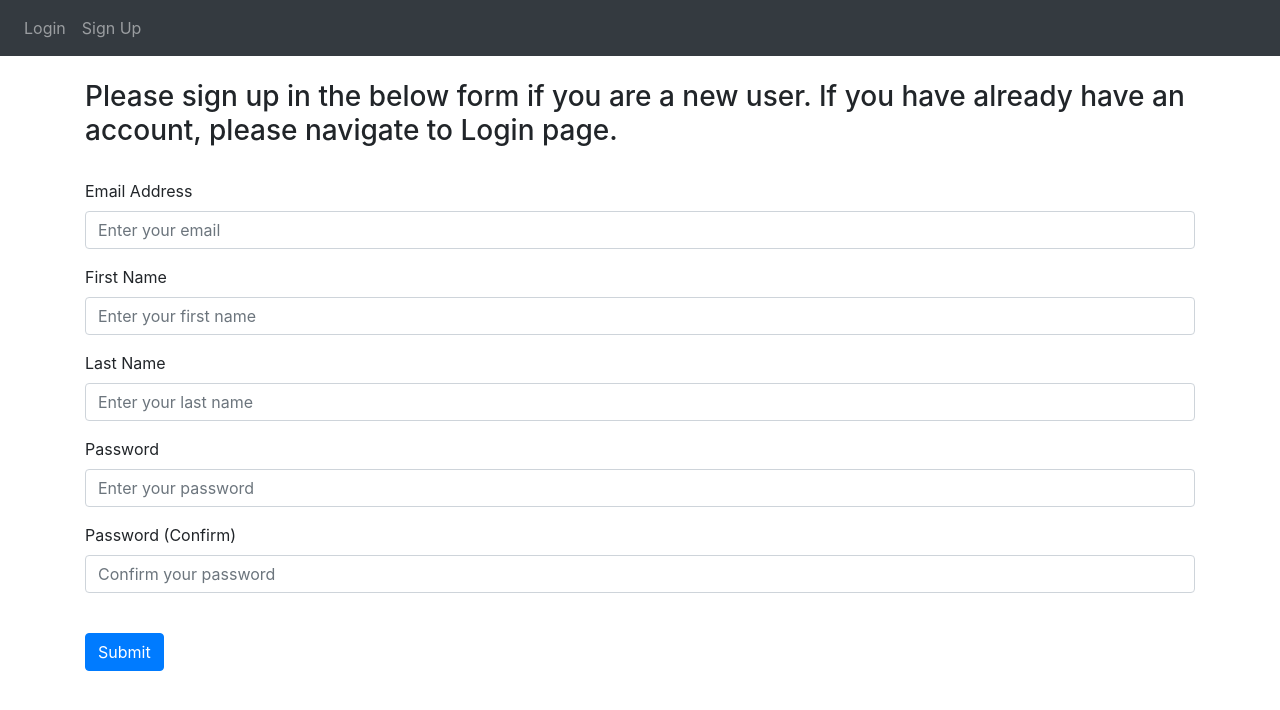
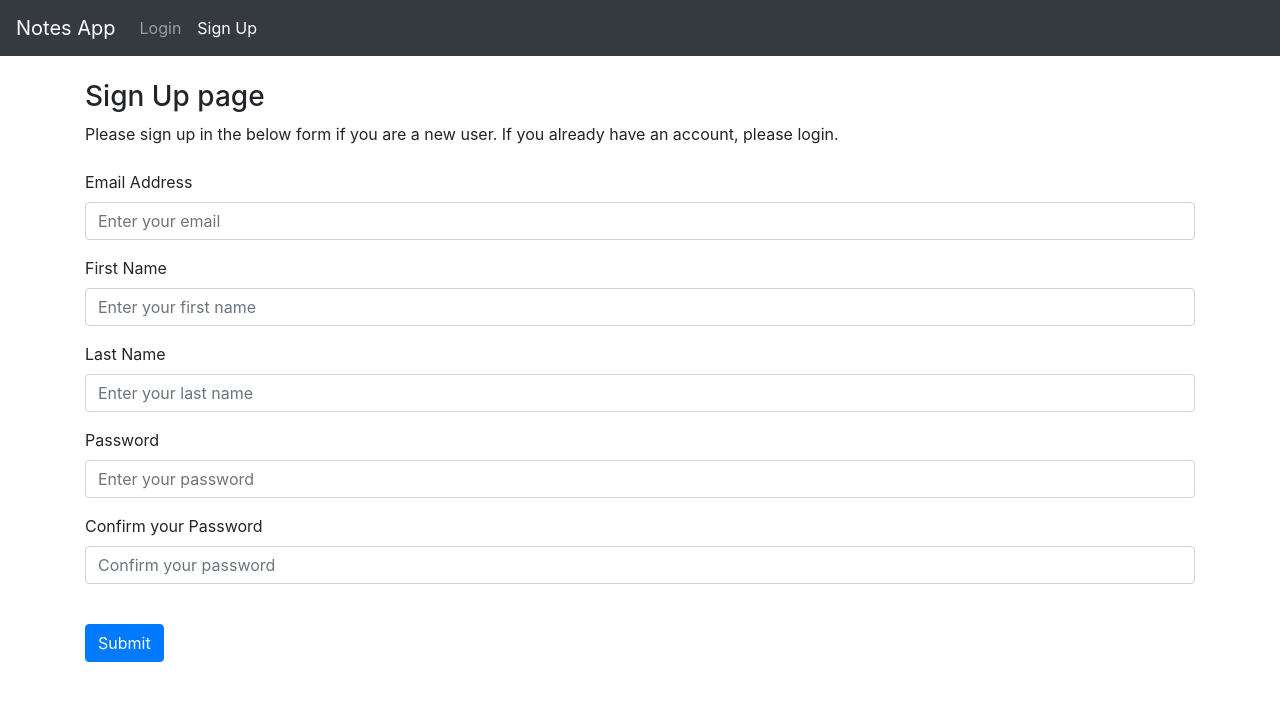
Before and after one commit to MichaelCheungCC/Flask-Web-Tutorial, a Flask app: page /sign-up in a window 1280 px wide. Shown: the top 710 px of the page. Run offline with Flask 3, Linux system fonts and the light colour scheme; some libraries are stand-ins or nearby versions.

Commit message:
Beautify the webpage

```diff
--- a/website/auth.py
+++ b/website/auth.py
@@ -22,7 +22,7 @@ def login():
             else:
                 flash('Incorrect password, please try again.', category='error')
         else:
-            flash(f'{email} does not exist! Please sign up.', category='error')
+            flash(f'{email} has not been registered! Please sign up.', category='error')
 
     return render_template("login.html", user=current_user)
 
--- a/website/models.py
+++ b/website/models.py
@@ -1,13 +1,14 @@
 from . import db
 from flask_login import UserMixin
 from sqlalchemy.sql import func
-
+from datetime import datetime
+import pytz
 
 class Note(db.Model):
     id = db.Column(db.Integer, primary_key=True)
     data = db.Column(db.String(10000))
-    date = db.Column(db.DateTime(timezone=True), default=func.now())
     user_id = db.Column(db.Integer, db.ForeignKey('user.id'))
+    date = db.Column(db.DateTime(timezone=True), default=pytz.timezone('Asia/Shanghai').localize(datetime.now())) # UTC+08:00 timezone
 
 
 class User(db.Model, UserMixin):
--- /dev/null
+++ b/website/static/mystyle.css
@@ -0,0 +1,9 @@
+h3, p1, ul {
+  caret-color: transparent;
+}
+
+::selection {
+    background-color: #c933ff;
+    color: #FFFFFF;
+    z-index: 9999;
+  }
--- a/website/templates/base.html
+++ b/website/templates/base.html
@@ -14,29 +14,37 @@
       href="https://stackpath.bootstrapcdn.com/font-awesome/4.7.0/css/font-awesome.min.css"
       crossorigin="anonymous"
     />
+    <link rel="stylesheet" href="..\static\mystyle.css">
     <title>{% block title %}Home{% endblock %}</title>
   </head>
 
   <body>
     <nav class="navbar navbar-expand-lg navbar-dark bg-dark">
+      <span class="navbar-brand">Notes App</span>
       <button
         class="navbar-toggler"
         type="button"
         data-toggle="collapse"
-        data-target="#navbar"
+        data-target="#navbarText"
+        aria-controls="navbarText"
+        aria-expanded="false"
+        aria-label="Toggle navigation"
       >
         <span class="navbar-toggler-icon"></span>
       </button>
-      <div class="collapse navbar-collapse" id="navbar">
-        <div class="navbar-nav">
+      <div class="collapse navbar-collapse" id="navbarText">
+        <div class="navbar-nav mr-auto">
           {% if not user.is_authenticated %}
           <a class="nav-item nav-link" id="login" href="/login">Login</a>
           <a class="nav-item nav-link" id="signup" href="/sign-up">Sign Up</a>
           {% else %}
+          <a class="nav-item nav-link" id="home" href="/">Home</a>
           <a class="nav-item nav-link" id="logout" href="/logout">Logout</a>
-          <a class="nav-item nav-link" id="home" href="/">Home</a>
           {% endif %}
         </div>
+        {% if user.is_authenticated %}
+        <span class="navbar-text">Logged in as {{ user.email }}</span>
+        {% endif %}
       </div>
     </nav>
 
@@ -59,6 +67,8 @@
     {% endif %} {% endfor %} {% endif %} {% endwith %}
 
     <div class="container">{% block content%} {% endblock %}</div>
+
+    <!--CDNs-->
     <script
       src="https://code.jquery.com/jquery-3.2.1.slim.min.js"
       integrity="sha384-KJ3o2DKtIkvYIK3UENzmM7KCkRr/rE9/Qpg6aAZGJwFDMVNA/GpGFF93hXpG5KkN"
@@ -75,9 +85,17 @@
       crossorigin="anonymous"
     ></script>
 
+    <!--include external javascript-->
     <script
       type="text/javascript"
       src="{{ url_for('static', filename='index.js') }}"
     ></script>
+
+    <!--jQuery to dynamically set active navbar-->
+    <script>
+      $(document).ready(function () {
+        $('a[href="' + this.location.pathname + '"]').addClass("active");
+      });
+    </script>
   </body>
 </html>
--- a/website/templates/home.html
+++ b/website/templates/home.html
@@ -2,9 +2,11 @@
 %}
 <h1 align="center">Notes</h1>
 <ul class="list-group list-group-flush" id="notes">
+  <!--pass variable user from render_template kwarg-->
   {% for note in user.notes %}
   <li class="list-group-item">
-    {{ note.data }}
+    <span class="badge badge-secondary badge-pill">{{ note.date.strftime('%Y-%m-%d %H:%M') }}</span>
+    <span>{{ note.data }}</span>
     <button type="button" class="close" onClick="deleteNote({{ note.id }})">
       <span aria-hidden="true">&times;</span>
     </button>
--- a/website/templates/sign_up.html
+++ b/website/templates/sign_up.html
@@ -2,12 +2,10 @@
 content %}
 <br />
 <form method="POST">
-  <h3 align="left">
-    Please sign up in the below form if you are a new user. If you have already
-    have an account, please navigate to Login page.
-  </h3>
+  <h3 align="left">Sign Up page</h3>
+  <p1>Please sign up in the below form if you are a new user. If you already have an account, please login.</p1>
 
-  <br />
+  <br /><br />
   <div class="form-group">
     <label for="email">Email Address</label>
     <input
@@ -49,7 +47,7 @@ content %}
     />
   </div>
   <div class="form-group">
-    <label for="password2">Password (Confirm)</label>
+    <label for="password2">Confirm your Password</label>
     <input
       type="password"
       class="form-control"
--- a/website/views.py
+++ b/website/views.py
@@ -30,6 +30,5 @@ def delete_note():
     if note:
         if note.user_id == current_user.id:
             db.session.delete(note)
-            db.seesion.commit()
-
+            db.session.commit()
     return jsonify({})
```
Also changed, not shown: website/templates/login.html (+3 -5 lines), instance/database.db, 1 other file.
